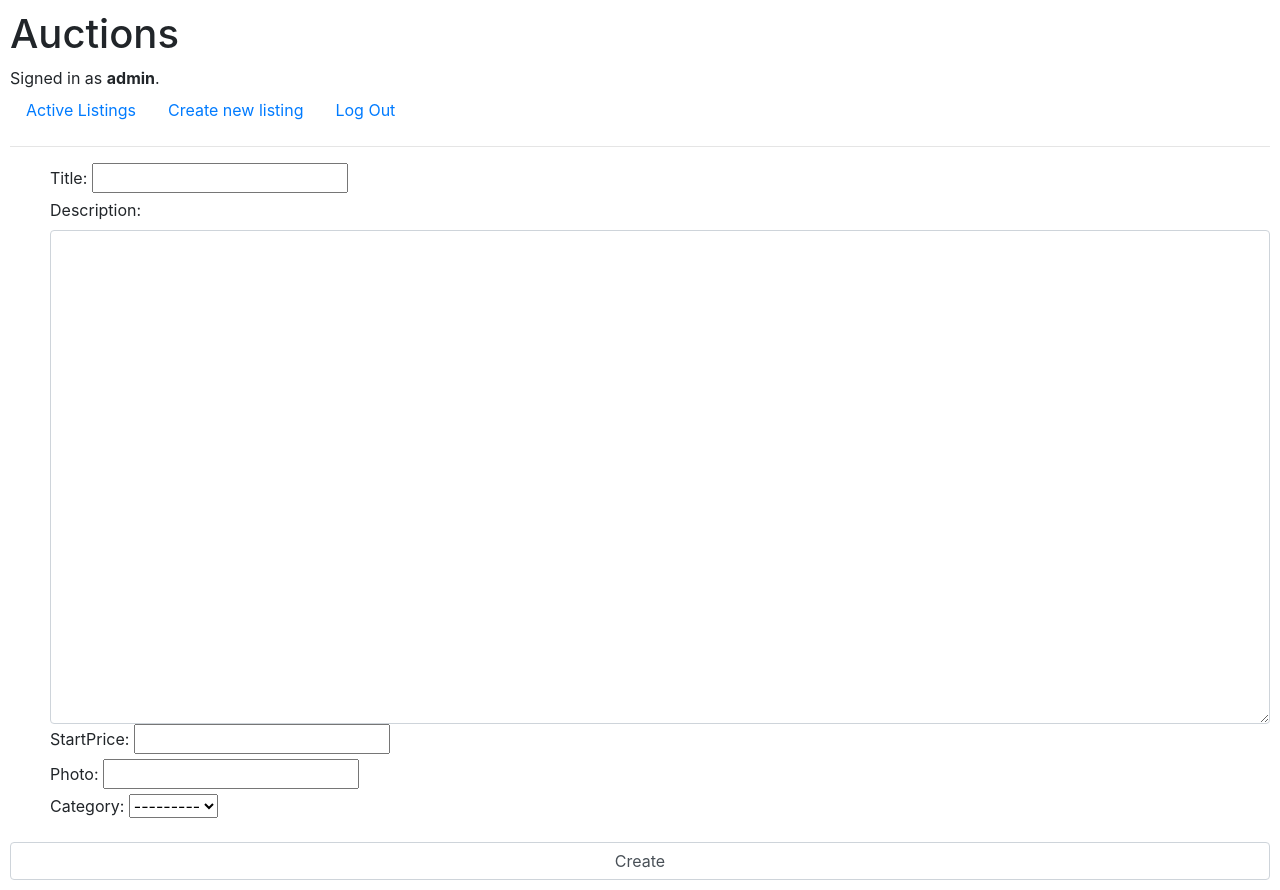
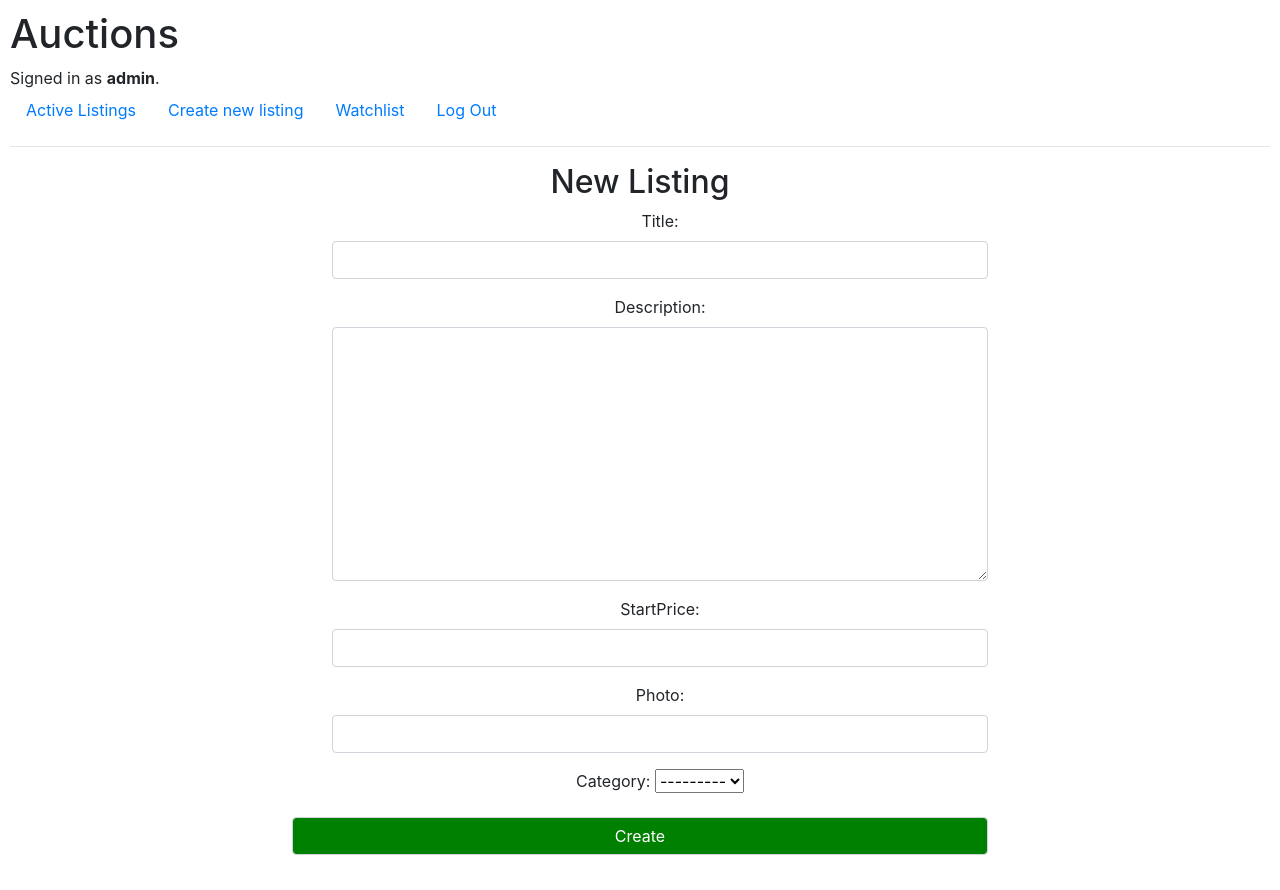
Before and after one commit to MerBerd/commerce, a Django app: page /newListing in a window 1280 px wide. After the commit the page ends 855 px from the top, so only its background shows below. Run offline with Django 3.2, Linux system fonts and the light colour scheme; a user stored in the database is signed in; data comes from the database, SQL or seed files in the repository; data that the repository does not hold is empty; some libraries are stand-ins or nearby versions.

Commit message:
added watchlist

```diff
--- a/auctions/admin.py
+++ b/auctions/admin.py
@@ -1,8 +1,7 @@
 from django.contrib import admin
-from .models import Listings, Comment, Bids, Category
+from .models import Listings, Category
 
 # Register your models here.
 admin.site.register(Listings)
-admin.site.register(Comment)
-admin.site.register(Bids)
+
 admin.site.register(Category)
--- a/auctions/forms.py
+++ b/auctions/forms.py
@@ -1,12 +1,16 @@
 from django import forms
 from django.forms import widgets
 
-from .models import Category, Bids, Comment, Listings
+from .models import Category,Listings
 
 class NewListingForm(forms.ModelForm):
     class Meta:
         model = Listings
         fields = ['Title', 'Description', 'StartPrice', 'Photo', 'Category']
         widgets = {
-            'Description':widgets.Textarea(attrs={'cols' : 80, 'rows' : 20, 'class' : 'form-control'}),
+            'Title': forms.TextInput(attrs={'class': 'form-control'}),
+            'Description':widgets.Textarea(attrs={'cols' : 60, 'rows' : 10, 'class' : 'form-control'}),
+            'StartPrice': forms.NumberInput(attrs={'class': 'form-control'}),
+            'Photo': forms.URLInput(attrs={'class': 'form-control'}),
+            'Category': widgets.Select(attrs={'calss': 'form-control'})
         }
--- a/auctions/models.py
+++ b/auctions/models.py
@@ -37,12 +37,19 @@ class Listings(models.Model):
     def winner(self):
         pass
 
+class Bid(models.Model):
+    Listing = models.ForeignKey(Listings, on_delete=models.CASCADE, related_name="Bids")
+    User = models.ForeignKey(User, on_delete=models.CASCADE, related_name="Bids")
+    Amount = models.DecimalField(max_digits=6, decimal_places=2)
 
-
-
-class Bids(models.Model):
-    Listings = models.ForeignKey(Listings, on_delete=models.CASCADE, related_name='Bids')
-
+    def __str__(self):
+        return str(self.Amount)
 
 class Comment(models.Model):
-    pass
+    Listing = models.ForeignKey(Listings, on_delete=models.CASCADE, related_name="Comments")
+    User = models.ForeignKey(User, on_delete=models.CASCADE, related_name="Comments")
+    Text = models.CharField(max_length=5000)
+    PostedTime = models.DateTimeField(auto_now_add=True)
+
+    def __str__(self):
+        return str(self.comment)
--- a/auctions/static/auctions/styles.css
+++ b/auctions/static/auctions/styles.css
@@ -45,3 +45,24 @@ body {
 .card-subtitle {
     bottom:  30px;
 }
+
+.formdiv
+{
+    text-align: center;
+    margin:0 auto;
+}
+
+.formdiv > form
+{
+    display: inline-block;
+}
+
+.f-c{
+    background-color: green;
+    color: white;
+}
+
+.f-c:hover{
+    background-color: white;
+    color: green
+}
--- a/auctions/templates/auctions/index.html
+++ b/auctions/templates/auctions/index.html
@@ -5,10 +5,10 @@
     <div id="container">
     {% for listing in listings %}
         {% if listing.Active == True %}
-        <a href="#" class="text-decoration-none text-dark"><div class="card" style="width: 18rem;">
+        <a href="{% url 'listing' listing.id %}" class="text-decoration-none text-dark"><div class="card" style="width: 18rem;">
                 <img class="card-img-top imgpl" src="{{ listing.Photo }}" alt="Card image of {{ listing.Title }}">
                 <h5 class="card-title center">{{ listing.Title }}</h5>
-                <h6 class="center card-subtitle mb-2 text-muted">{{ listing.StartPrice }}</h6>
+                <h6 class="center card-subtitle mb-2 text-muted">{{ listing.StartPrice }} $</h6>
                 <a href="#" class="btn btn-primary">to watchlist</a>
             </div></a>
         {% endif %}
--- a/auctions/templates/auctions/layout.html
+++ b/auctions/templates/auctions/layout.html
@@ -6,6 +6,7 @@
         <title>{% block title %}Auctions{% endblock %}</title>
         <link rel="stylesheet" href="https://stackpath.bootstrapcdn.com/bootstrap/4.4.1/css/bootstrap.min.css" integrity="sha384-Vkoo8x4CGsO3+Hhxv8T/Q5PaXtkKtu6ug5TOeNV6gBiFeWPGFN9MuhOf23Q9Ifjh" crossorigin="anonymous">
         <link href="{% static 'auctions/styles.css' %}" rel="stylesheet">
+        <script src="https://kit.fontawesome.com/f2bd4eb8ea.js" crossorigin="anonymous"></script>
 
     </head>
     <body>
@@ -23,6 +24,9 @@
             </li>
             <li class="nav-item">
                 <a class="nav-link" href="{% url 'newListing' %}">Create new listing</a>
+            </li>
+            <li class="nav-item">
+                <a class="nav-link" href="{% url 'watchlist' %}">Watchlist</a>
             </li>
             {% if user.is_authenticated %}
                 <li class="nav-item">
--- a/auctions/templates/auctions/newListing.html
+++ b/auctions/templates/auctions/newListing.html
@@ -1,14 +1,17 @@
 {% extends "auctions/layout.html" %}
 
 {% block body %}
+<h2 style="text-align: center;">New Listing</h2>
+<div class="formdiv">
 <form action="{% url 'newListing' %}" method='POST'>
     {% csrf_token %}
     <ul style="list-style-type: none;">
         {% for i in form%}
-        <li> {{ i.label_tag }} {{ i }}</li>
+        <div class="form-group">{{ i.label_tag }} {{ i }}</li></div>
     {% endfor %}
     </ul>
-    <input class = "form-control" type="submit" value='Create'>
+    <input class = "f-c form-control" type="submit" value='Create'>
 
 </form>
+</div>
 {% endblock %}
--- a/auctions/urls.py
+++ b/auctions/urls.py
@@ -9,5 +9,9 @@ urlpatterns = [
     path("accounts/login/", views.login_view, name="login"),
     path("logout", views.logout_view, name="logout"),
     path("register", views.register, name="register"),
-    path("newListing", views.newListing, name="newListing")
+    path("newListing", views.newListing, name="newListing"),
+    path("listing/<int:listing_id>", views.listing, name="listing"),
+    path("watchlistChange/<int:listing_id>", views.listingChange, name="listingChange"),
+    path("watchlist", views.watchlist, name="watchlist"),
+    path("removeWatchlist/<int:listing_id>", views.removeWatchlist, name="removeWatchlist")
 ]
--- a/auctions/views.py
+++ b/auctions/views.py
@@ -84,3 +84,32 @@ def newListing(request):
     return render(request, "auctions/newListing.html", {
             "form" : form
         })
+
+def listing(request, listing_id):
+    listing = Listings.objects.get(pk=listing_id)
+    user = request.user
+    sth = user == Listings.Author
+    return render(request, "auctions/listing.html", {
+            "listing" : listing,
+            "sth" : sth
+        })
+
+
+def watchlist(request):
+    listings = request.user.Watchlist.all()
+    return render(request, "auctions/watchlist.html", {
+        'listings' : listings
+    })
+
+def listingChange(request, listing_id):
+    listing = Listings.objects.get(pk=listing_id)
+    request.user.Watchlist.add(listing)
+
+    return HttpResponseRedirect(reverse("listing", args=(listing_id,)))
+
+def removeWatchlist(request, listing_id):
+    user = request.user
+    listing = Listings.objects.get(pk=listing_id)
+    user.Watchlist.remove(listing)
+
+    return HttpResponseRedirect(reverse("watchlist"))
```
Also changed, not shown: auctions/templates/auctions/listing.html (added, +43 -0 lines), auctions/templates/auctions/watchlist.html (added, +37 -0 lines), auctions/migrations/0003_alter_listings_author.py (added), auctions/migrations/0004_alter_listings_author.py (added), auctions/migrations/0005_auto_20220403_1239.py (added), auctions/migrations/0006_comment.py (added), db.sqlite3.
